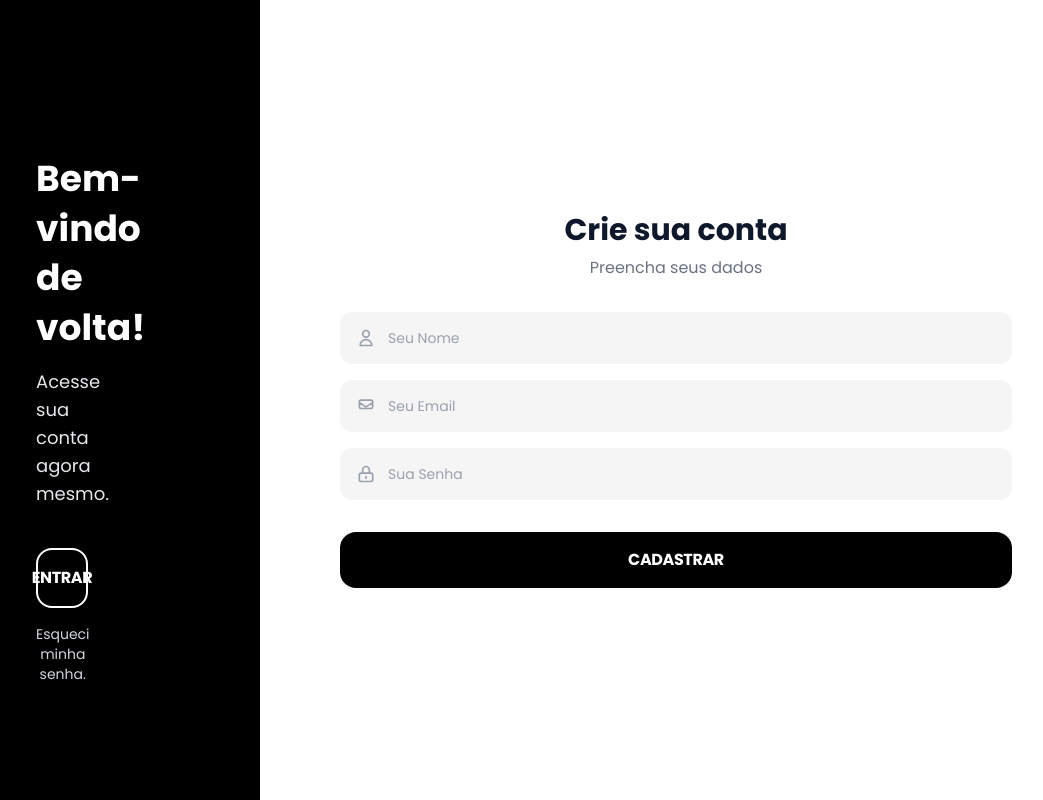
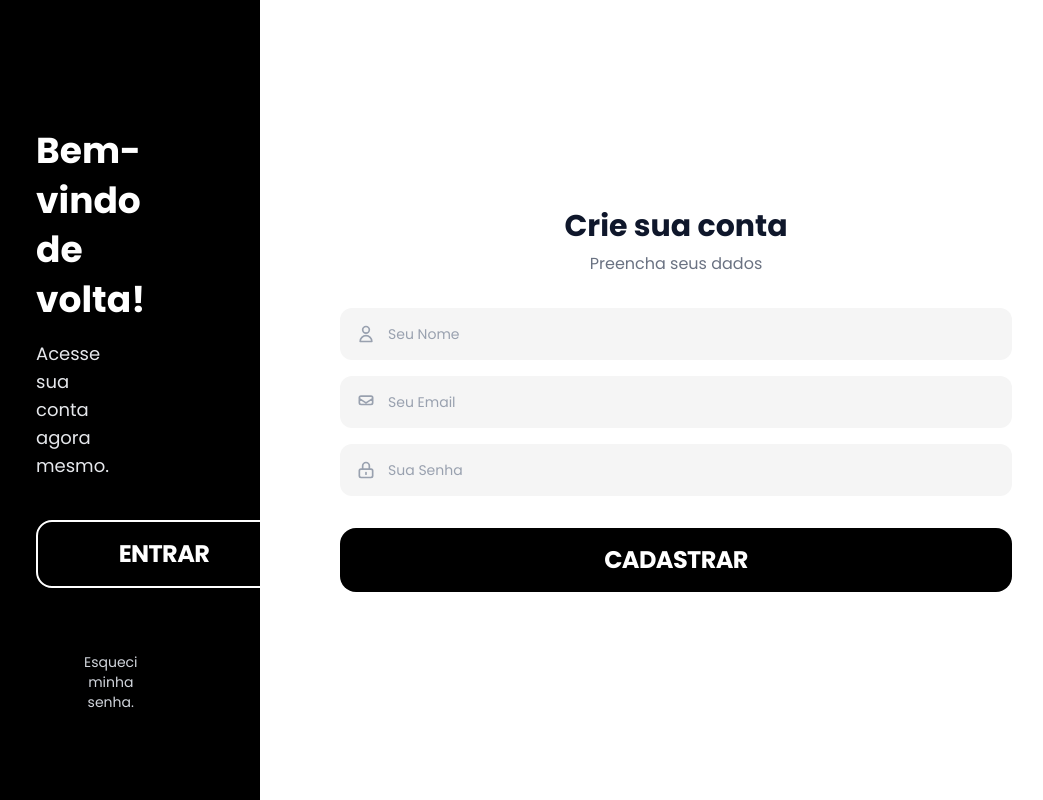
Before and after one commit to Enzosantos04/Elifoot-frontend, a Next.js app: page /signup in a window 1280 px wide. Shown: the whole page, without its empty margins (188-1231 px from the left). Built offline with nearby package versions, Linux system fonts and the light colour scheme.

Commit message:
refactor: change font-size, button width, add cursor-pointer and font-weight

```diff
--- a/src/app/signup/page.tsx
+++ b/src/app/signup/page.tsx
@@ -36,13 +36,13 @@ export default function Signup() {
         <div className="space-y-4">
           <Link
             href="/"
-            className="flex w-1/2 items-center justify-center rounded-2xl border-2 border-white px-6 py-4 text-base font-bold uppercase tracking-tight text-white transition hover:bg-white hover:text-black"
+            className="flex w-64 items-center justify-center rounded-2xl border-2 border-white px-6 py-4 text-2xl font-extrabold uppercase tracking-tight text-white transition hover:bg-white hover:text-black "
           >
             Entrar
           </Link>
           <button
             type="button"
-            className="text-sm text-gray-300 hover:text-white"
+            className="text-sm text-gray-300 hover:text-white ml-12 mt-12 cursor-pointer"
           >
             Esqueci minha senha.
           </button>
@@ -81,7 +81,7 @@ export default function Signup() {
 
             <button
               type="submit"
-              className="mt-4 w-full rounded-2xl bg-black px-6 py-4 text-base font-extrabold uppercase tracking-tight text-white transition hover:bg-neutral-900"
+              className="mt-4 w-full rounded-2xl bg-black px-6 py-4 text-2xl font-extrabold uppercase tracking-tight text-white transition hover:bg-neutral-900 cursor-pointer"
             >
               Cadastrar
             </button>
```
